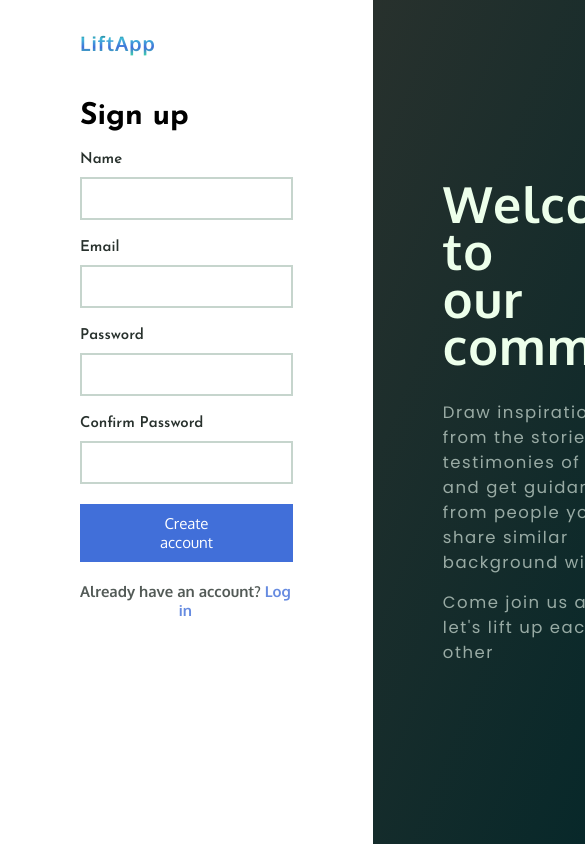
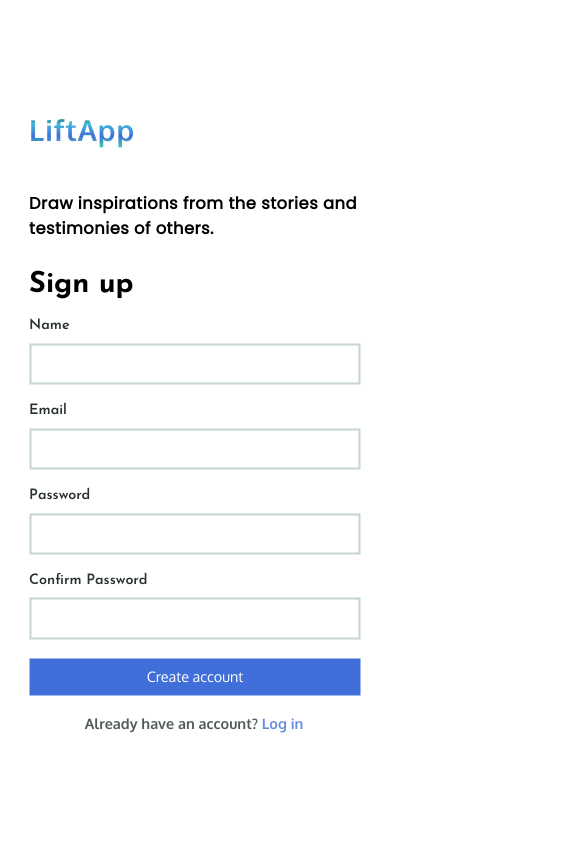
Before and after one commit to andyosei12/liftApp, a Next.js app: page / in a window 390 px wide. Shown: the top 844 px of the page, 585 px wide, since content can reach past the window. Built offline with nearby package versions, Linux system fonts and the light colour scheme.

Commit message:
fix hompage responsiveness (#5)
Co-authored-by: Andy Osei <andrew.owusu@novanest.net>

```diff
--- a/pages/index.tsx
+++ b/pages/index.tsx
@@ -20,6 +20,9 @@ const Home: NextPage = () => {
       </Head>
       <section className={styles["register-container"]}>
         <h1 className="mb-large logo">LiftApp</h1>
+        <p className={styles["register-container--text"]}>
+          Draw inspirations from the stories and testimonies of others.
+        </p>
         {isSignin ? <Signin /> : <Signup />}
         {isSignin ? (
           <h2>
--- a/styles/About.module.scss
+++ b/styles/About.module.scss
@@ -12,6 +12,19 @@
   flex-direction: column;
   justify-content: center;
 
+  @media screen and (max-width: 76.25em) {
+    padding-inline-start: 3rem;
+    flex-basis: 50%;
+  }
+
+  @media screen and (max-width: 55em) {
+    flex-basis: 55%;
+  }
+
+  @media screen and (max-width: 49.38em) {
+    display: none;
+  }
+
   &__title {
     text-align: left;
     font-size: 5rem;
@@ -20,6 +33,10 @@
     color: $color-white;
     margin-bottom: 3rem;
     letter-spacing: 1px;
+
+    @media screen and (max-width: 76.25em) {
+      width: 100%;
+    }
   }
 
   &__text {
@@ -29,6 +46,10 @@
     letter-spacing: 0.15rem;
     font-family: $font-tertiary;
 
+    @media screen and (max-width: 76.25em) {
+      width: 100%;
+    }
+
     & p:first-child {
       margin-bottom: 1.5rem;
     }
--- a/styles/Home.module.scss
+++ b/styles/Home.module.scss
@@ -3,11 +3,45 @@
 .home {
   display: flex;
   justify-content: space-between;
-  height: 100vh;
+  min-height: 100vh;
+  background-color: rgba($color-white, 0.05);
 
   & .register-container {
     padding: 3rem 8rem;
     flex-basis: 40%;
+
+    @media screen and (max-width: 76.25em) {
+      flex-basis: 50%;
+    }
+    @media screen and (max-width: 55em) {
+      padding-inline: 5rem;
+      flex-basis: 45%;
+    }
+
+    @media screen and (max-width: 49.38em) {
+      position: absolute;
+      top: 50%;
+      left: 50%;
+      transform: translate(-50%, -50%);
+
+      width: 90%;
+    }
+
+    @media screen and (max-width: 38.9em) {
+      padding-inline: 1rem;
+    }
+
+    &--text {
+      display: none;
+      font-size: 1.7rem;
+      font-family: $font-tertiary;
+      margin-bottom: 3rem;
+      font-weight: 700;
+      letter-spacing: 0.05rem;
+      @media screen and (max-width: 49.38em) {
+        display: block;
+      }
+    }
   }
 
   h2 {
--- a/styles/globals.scss
+++ b/styles/globals.scss
@@ -1,4 +1,12 @@
 @import "./variables";
+
+//media queries
+//bp-desktop: 76.25em; 1220px;
+//bp-large: 62.8em; 1005px
+//bp-small-large: 55em; 880px
+//bp-medium: 49.38em; 790px;
+//bp-small-medium: 38.9em; 622px;
+//bp-small: 28.1em; 450px;
 
 *,
 *::before,
@@ -10,6 +18,10 @@
 
 html {
   font-size: 62.5%;
+
+  @media screen and (max-width: 62.8em) {
+    font-size: 60%;
+  }
 }
 
 body {
@@ -38,6 +50,10 @@ a {
   background-clip: text;
   color: transparent;
   letter-spacing: 1px;
+
+  @media screen and (max-width: 49.38em) {
+    font-size: 3rem;
+  }
 }
 
 //info: headings
```
